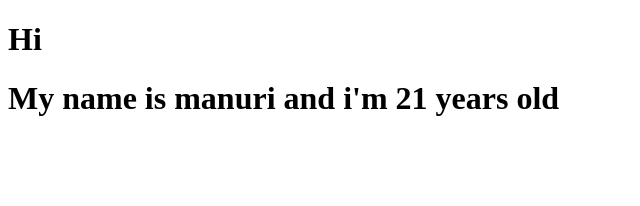
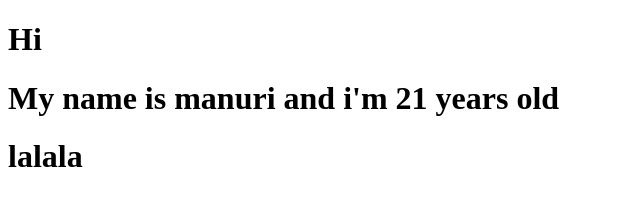
Before and after one commit to ramnrupasinghe/testing, a plain HTML site: page index.html in a window 1280 px wide. Shown: the whole page, without its empty margins (0-640 px from the left). Drawn offline with Linux system fonts and the light colour scheme.

Commit message:
add lala

```diff
--- a/index.html
+++ b/index.html
@@ -13,5 +13,6 @@ and open the template in the editor.
     <body>
         <h1>Hi</h1>
         <h1>My name is manuri and i'm 21 years old</h1>
+        <h1>lalala</h1>
     </body>
 </html>
```
